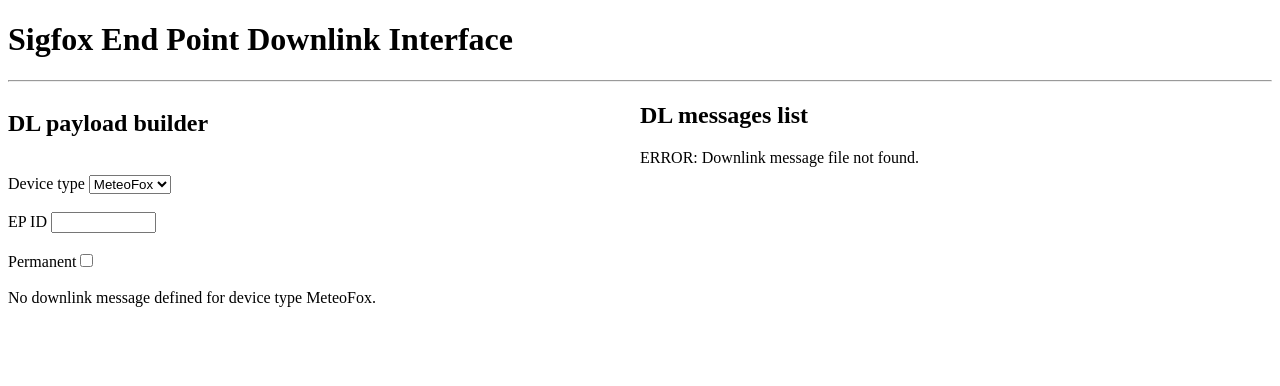
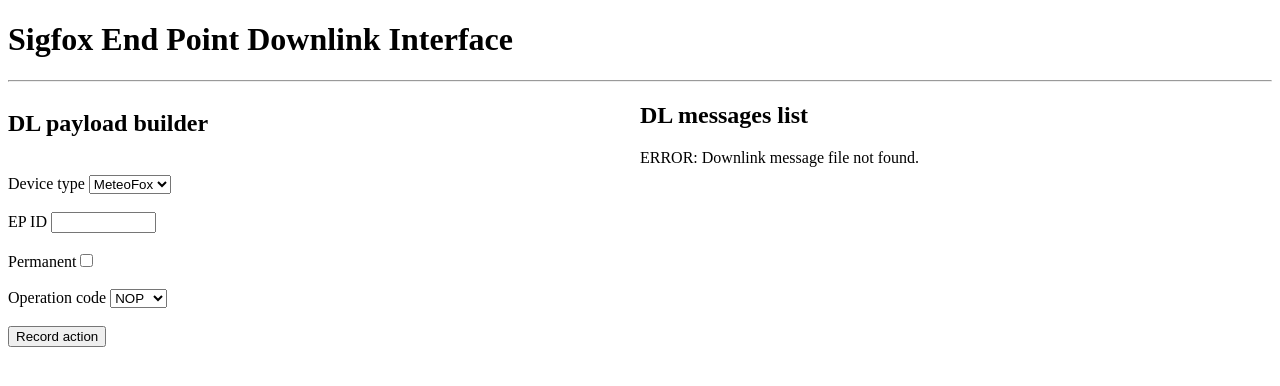
Before and after one commit to Ludovic-Lesur/sigfox-ep-dl-interface, a PHP site: page / in a window 1280 px wide. Shown: the top 386 px of the page. Run offline with PHP 8.4, Linux system fonts and the light colour scheme.

Commit message:
Add MeteoFox downlink payload builder.

```diff
--- /dev/null
+++ b/ep/meteofox.php
@@ -0,0 +1,45 @@
+<?php
+	// Global variables.
+    global $dl_payload;
+    // Local variables.
+	$OPERATION_CODE_NAME = array(
+	    "NOP",
+	    "Reset"
+	);
+	$operation_code = 0;
+	$operation_code_supported = true;
+	// Read operation code.
+	if (isset($_POST['operation_code']) != 0) {
+	    $operation_code=$_POST['operation_code'];
+	}
+	// Operation codes select form.
+	echo "<br><label for='OperationCode'>Operation code </label>";
+	echo "<select name='operation_code' onchange='this.form.submit()'>";
+	for ($idx=0 ; $idx<count($OPERATION_CODE_NAME) ; $idx++) {
+	    // Generate form line.
+        $selected = ($idx == $operation_code) ? 'selected' : '';
+	    echo "<option value=$idx $selected> $OPERATION_CODE_NAME[$idx]</option>";
+    }
+    echo "</select>";
+    echo "<br>";
+    // First byte is the operation code.
+    $dl_payload[0] = $operation_code;
+    // Display parameters of the selected operation code.
+    switch ($operation_code) {
+    case 0:
+        // NOP.
+        break;
+    case 1:
+        // Reset.
+        break;
+    default:
+        $operation_code_supported = false;
+        echo "<br>Unknown operation code.";
+	    break;
+    }
+	// Record button.
+    if ($operation_code_supported == true) {
+        echo "<br>";
+        echo "<input type='submit' name='record_action' value='Record action'/>";
+    }
+?>
--- a/index.php
+++ b/index.php
@@ -69,6 +69,9 @@
 			echo "<br>";
 			// Display payload builder for the selected device type.
 			switch ($device_type) {
+		    case 0:
+		        include 'ep/meteofox.php';
+		        break;
 		    case 3:
 		        include 'ep/dinfox.php';
 		        break;
```
